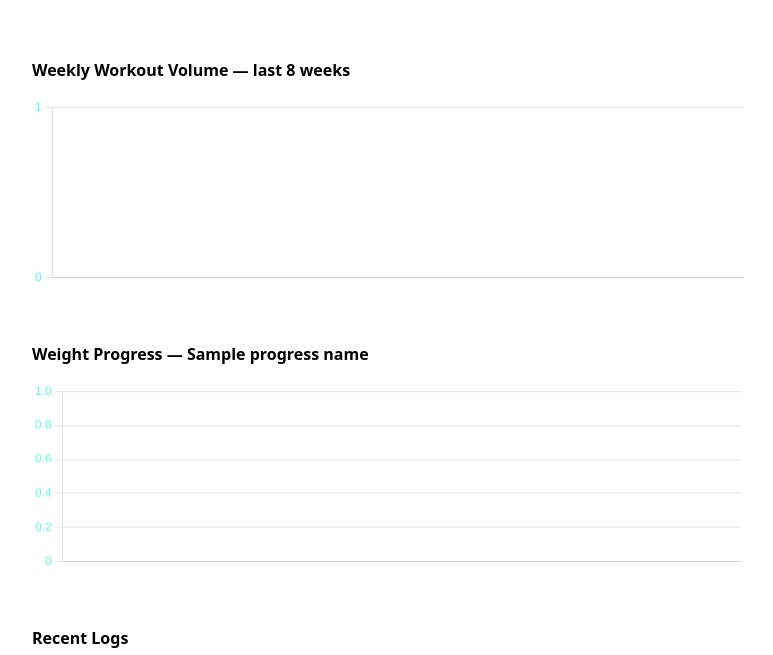
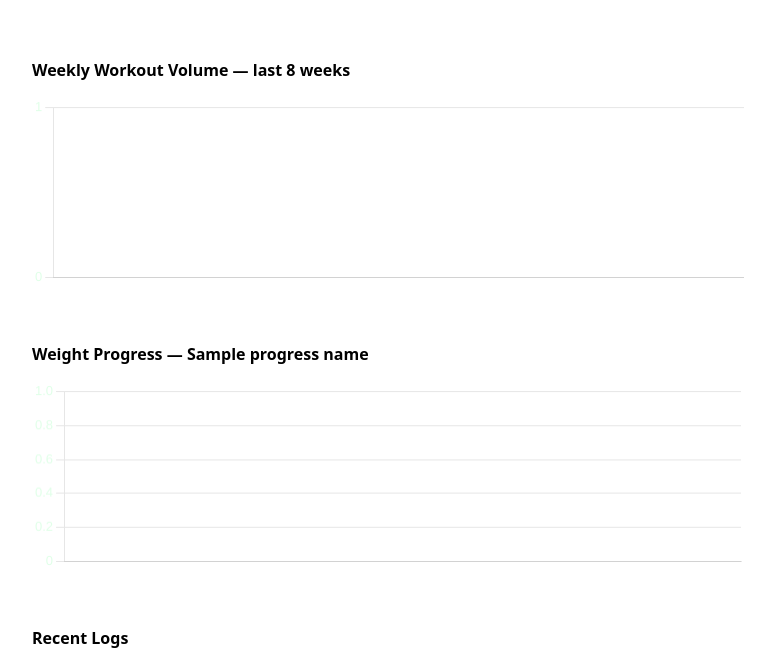
Before and after one commit to magicmyo/gym_tracker, a Django app: template templates/dashboard.html in a window 1280 px wide. Shown: the part 215-870 px from the top of the page, without its empty margins (252-1025 px from the left). Run offline with Django 5.2, Linux system fonts and the light colour scheme; the template is opened without the code that fills it: most values are stand-ins (such as "Sample title", 1, 10 or a date in 2020); data that the repository does not hold is empty.

Commit message:
fix: force chart axis labels to --text-primary with explicit per-scale color
Chart.defaults.color was unreliable; now explicitly pass textColor to
each scale's ticks.color so labels are always the full-contrast theme color.

Co-Authored-By: Claude Sonnet 4.6 <noreply@anthropic.com>

```diff
--- a/templates/dashboard.html
+++ b/templates/dashboard.html
@@ -86,12 +86,13 @@
 <script>
   var root = getComputedStyle(document.getElementById('html-root'));
   var accent = root.getPropertyValue('--accent').trim() || '#00ffc8';
-  var textColor = root.getPropertyValue('--text-secondary').trim() || '#ccc';
+  var textColor = root.getPropertyValue('--text-primary').trim() || '#ffffff';
   var surfaceBorder = root.getPropertyValue('--surface-border').trim() || '1px solid #333';
   var borderColor = surfaceBorder.includes('#') ? surfaceBorder.split(' ').pop() : 'rgba(128,128,128,0.2)';
 
   Chart.defaults.color = textColor;
   Chart.defaults.borderColor = borderColor;
+  Chart.defaults.font.size = 13;
 
   new Chart(document.getElementById('weeklyChart'), {
     type: 'bar',
@@ -108,7 +109,10 @@
     },
     options: {
       plugins: { legend: { display: false } },
-      scales: { y: { beginAtZero: true, ticks: { stepSize: 1 } } }
+      scales: {
+        x: { ticks: { color: textColor } },
+        y: { beginAtZero: true, ticks: { stepSize: 1, color: textColor } }
+      }
     }
   });
 
@@ -128,7 +132,13 @@
         pointBackgroundColor: accent,
       }]
     },
-    options: { plugins: { legend: { display: false } } }
+    options: {
+      plugins: { legend: { display: false } },
+      scales: {
+        x: { ticks: { color: textColor } },
+        y: { ticks: { color: textColor } }
+      }
+    }
   });
   {% endif %}
 </script>
```
